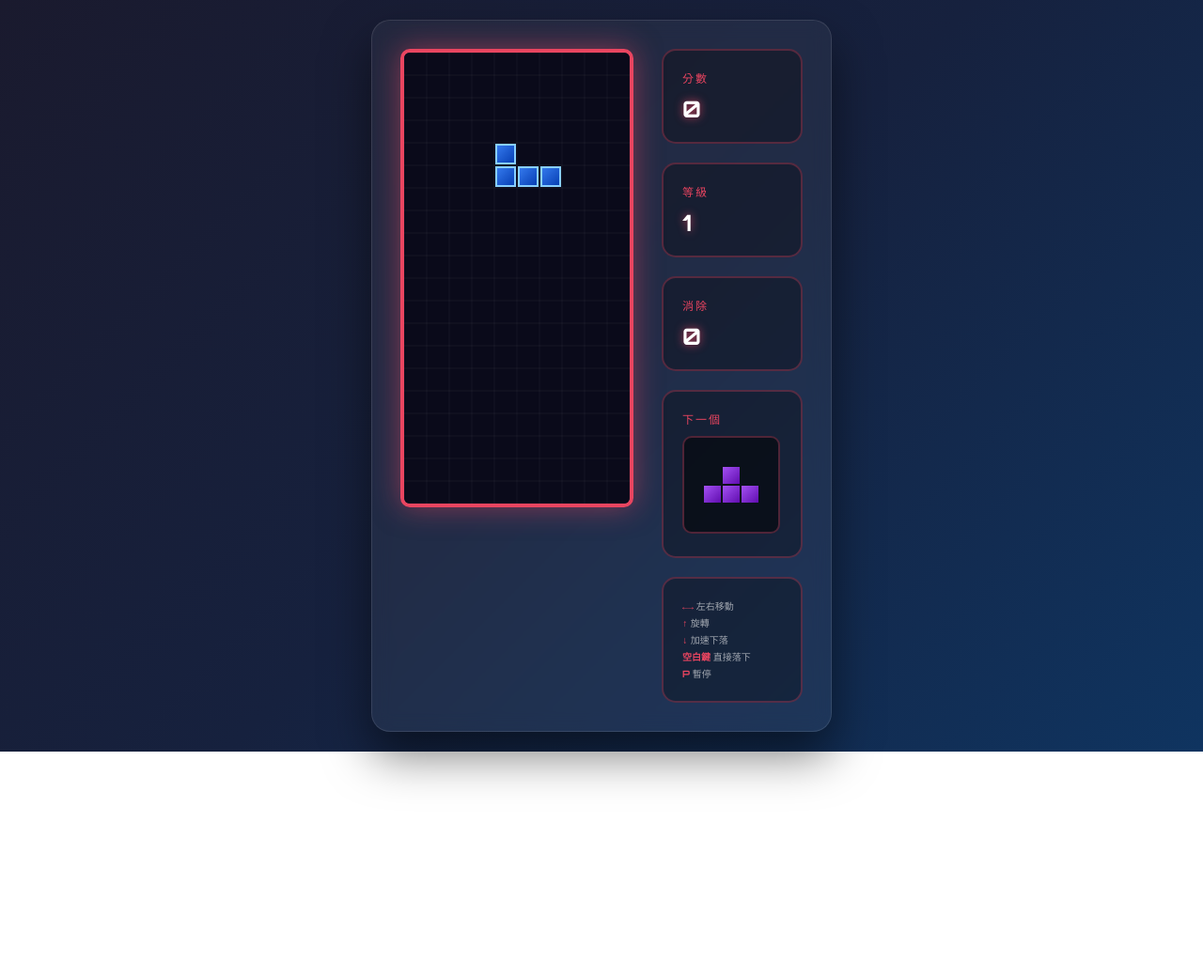
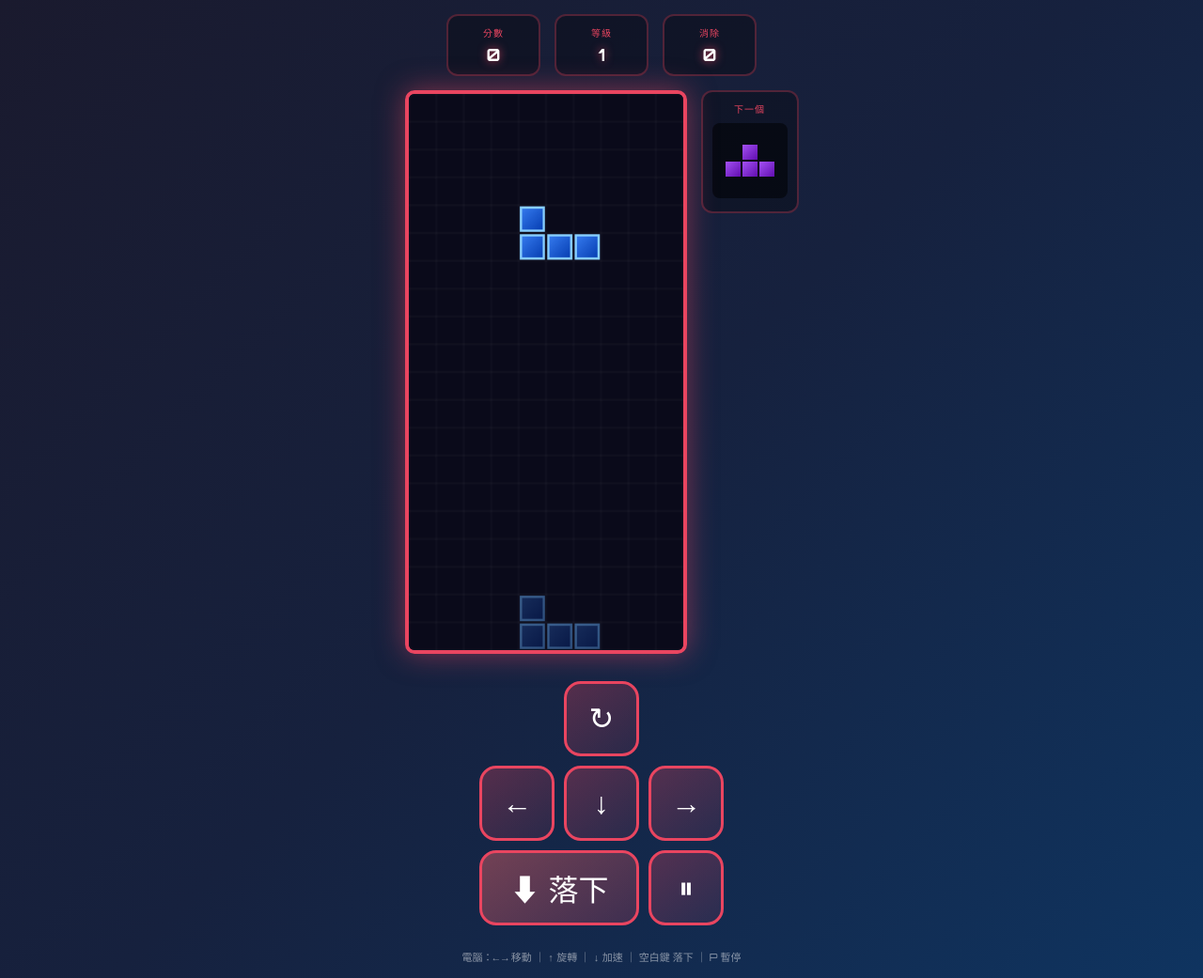
Before and after one commit to oohowba/tetris-game, a plain HTML site: page index.html in a window 1280 px wide. Shown: the whole page at 94% size. Before the commit the page ends 800 px from the top, so only its background shows below. Drawn offline with Linux system fonts and the light colour scheme.

Commit message:
📱 新增手機觸控控制，優化行動裝置體驗

```diff
--- a/index.html
+++ b/index.html
@@ -2,7 +2,7 @@
 <html lang="zh-TW">
 <head>
     <meta charset="UTF-8">
-    <meta name="viewport" content="width=device-width, initial-scale=1.0">
+    <meta name="viewport" content="width=device-width, initial-scale=1.0, maximum-scale=1.0, user-scalable=no">
     <title>俄羅斯方塊 | Tetris</title>
     <link rel="preconnect" href="https://fonts.googleapis.com">
     <link href="https://fonts.googleapis.com/css2?family=Orbitron:wght@400;700;900&display=swap" rel="stylesheet">
@@ -11,27 +11,67 @@
             margin: 0;
             padding: 0;
             box-sizing: border-box;
+            -webkit-tap-highlight-color: transparent;
         }
 
         body {
             background: linear-gradient(135deg, #1a1a2e 0%, #16213e 50%, #0f3460 100%);
             min-height: 100vh;
             display: flex;
+            flex-direction: column;
             justify-content: center;
             align-items: center;
             font-family: 'Orbitron', monospace;
             overflow: hidden;
+            touch-action: manipulation;
         }
 
-        .game-container {
+        .game-wrapper {
             display: flex;
-            gap: 30px;
-            padding: 30px;
-            background: rgba(255, 255, 255, 0.05);
-            border-radius: 20px;
-            backdrop-filter: blur(10px);
-            box-shadow: 0 25px 50px rgba(0, 0, 0, 0.5);
-            border: 1px solid rgba(255, 255, 255, 0.1);
+            flex-direction: column;
+            align-items: center;
+            gap: 15px;
+            padding: 15px;
+            width: 100%;
+            max-width: 500px;
+        }
+
+        .top-panel {
+            display: flex;
+            gap: 15px;
+            width: 100%;
+            justify-content: center;
+        }
+
+        .panel-box {
+            background: rgba(0, 0, 0, 0.3);
+            border-radius: 12px;
+            padding: 10px 20px;
+            border: 2px solid rgba(233, 69, 96, 0.3);
+            text-align: center;
+            flex: 1;
+            max-width: 100px;
+        }
+
+        .panel-title {
+            color: #e94560;
+            font-size: 10px;
+            text-transform: uppercase;
+            letter-spacing: 1px;
+            margin-bottom: 5px;
+        }
+
+        .panel-value {
+            color: #fff;
+            font-size: 18px;
+            font-weight: 700;
+            text-shadow: 0 0 10px rgba(233, 69, 96, 0.8);
+        }
+
+        .game-area {
+            display: flex;
+            gap: 15px;
+            align-items: flex-start;
         }
 
         .game-board {
@@ -45,50 +85,25 @@
                         inset 0 0 30px rgba(0, 0, 0, 0.5);
         }
 
-        .side-panel {
-            display: flex;
-            flex-direction: column;
-            gap: 20px;
-            min-width: 150px;
-        }
-
-        .panel-box {
+        .next-box {
             background: rgba(0, 0, 0, 0.3);
-            border-radius: 15px;
-            padding: 20px;
+            border-radius: 12px;
+            padding: 10px;
             border: 2px solid rgba(233, 69, 96, 0.3);
         }
 
-        .panel-title {
+        .next-title {
             color: #e94560;
-            font-size: 12px;
+            font-size: 10px;
             text-transform: uppercase;
-            letter-spacing: 2px;
-            margin-bottom: 10px;
-        }
-
-        .panel-value {
-            color: #fff;
-            font-size: 24px;
-            font-weight: 700;
-            text-shadow: 0 0 10px rgba(233, 69, 96, 0.8);
+            letter-spacing: 1px;
+            margin-bottom: 8px;
+            text-align: center;
         }
 
         #next-piece {
-            border: 2px solid rgba(233, 69, 96, 0.3);
-            border-radius: 10px;
+            border-radius: 8px;
             background: rgba(0, 0, 0, 0.3);
-        }
-
-        .controls {
-            color: rgba(255, 255, 255, 0.6);
-            font-size: 10px;
-            line-height: 1.8;
-        }
-
-        .controls span {
-            color: #e94560;
-            font-weight: 700;
         }
 
         .game-over-overlay {
@@ -97,13 +112,14 @@
             left: 0;
             width: 100%;
             height: 100%;
-            background: rgba(0, 0, 0, 0.85);
+            background: rgba(0, 0, 0, 0.9);
             display: none;
             justify-content: center;
             align-items: center;
             flex-direction: column;
             border-radius: 10px;
             gap: 20px;
+            z-index: 100;
         }
 
         .game-over-overlay.show {
@@ -112,10 +128,15 @@
 
         .game-over-text {
             color: #e94560;
-            font-size: 28px;
+            font-size: 24px;
             font-weight: 900;
             text-shadow: 0 0 20px rgba(233, 69, 96, 0.8);
             animation: pulse 1s infinite;
+        }
+
+        .final-score {
+            color: #fff;
+            font-size: 16px;
         }
 
         @keyframes pulse {
@@ -139,68 +160,126 @@
             box-shadow: 0 10px 30px rgba(233, 69, 96, 0.4);
         }
 
-        .restart-btn:hover {
+        .restart-btn:hover, .restart-btn:active {
             transform: translateY(-3px);
             box-shadow: 0 15px 40px rgba(233, 69, 96, 0.6);
         }
 
+        /* Mobile Controls */
         .mobile-controls {
-            display: none;
+            display: flex;
+            flex-direction: column;
             gap: 10px;
-            margin-top: 20px;
+            width: 100%;
+            max-width: 320px;
+            margin-top: 10px;
+        }
+
+        .control-row {
+            display: flex;
+            justify-content: center;
+            gap: 10px;
         }
 
         .mobile-btn {
-            width: 60px;
-            height: 60px;
-            background: rgba(233, 69, 96, 0.3);
-            border: 2px solid #e94560;
-            border-radius: 15px;
+            width: 70px;
+            height: 70px;
+            background: linear-gradient(145deg, rgba(233, 69, 96, 0.3), rgba(233, 69, 96, 0.1));
+            border: 3px solid #e94560;
+            border-radius: 18px;
             color: white;
-            font-size: 24px;
+            font-size: 28px;
             cursor: pointer;
-            transition: all 0.2s;
+            transition: all 0.1s;
+            display: flex;
+            justify-content: center;
+            align-items: center;
+            user-select: none;
+            -webkit-user-select: none;
         }
 
         .mobile-btn:active {
             background: #e94560;
             transform: scale(0.95);
+            box-shadow: 0 0 20px rgba(233, 69, 96, 0.8);
         }
 
-        @media (max-width: 600px) {
-            .game-container {
-                flex-direction: column;
-                align-items: center;
-                padding: 15px;
-                gap: 15px;
+        .mobile-btn.wide {
+            width: 150px;
         }
 
-            .side-panel {
-                flex-direction: row;
-                flex-wrap: wrap;
-                justify-content: center;
+        .mobile-btn.drop {
+            background: linear-gradient(145deg, rgba(255, 107, 107, 0.4), rgba(233, 69, 96, 0.2));
         }
 
-            .controls {
+        /* Desktop hint - hidden on mobile */
+        .desktop-hint {
             display: none;
+            color: rgba(255, 255, 255, 0.5);
+            font-size: 11px;
+            text-align: center;
+            margin-top: 10px;
+        }
+
+        @media (min-width: 768px) {
+            .game-wrapper {
+                max-width: 600px;
+            }
+
+            #tetris {
+                width: 300px;
+                height: 600px;
             }
 
             .mobile-controls {
+                max-width: 400px;
+            }
+
+            .mobile-btn {
+                width: 80px;
+                height: 80px;
+                font-size: 32px;
+            }
+
+            .mobile-btn.wide {
+                width: 170px;
+            }
+
+            .desktop-hint {
+                display: block;
+            }
+        }
+
+        /* Pause overlay */
+        .pause-overlay {
+            position: absolute;
+            top: 0;
+            left: 0;
+            width: 100%;
+            height: 100%;
+            background: rgba(0, 0, 0, 0.8);
+            display: none;
+            justify-content: center;
+            align-items: center;
+            border-radius: 10px;
+            z-index: 50;
+        }
+
+        .pause-overlay.show {
             display: flex;
         }
+
+        .pause-text {
+            color: #fff;
+            font-size: 28px;
+            font-weight: 700;
+            text-shadow: 0 0 20px rgba(255, 255, 255, 0.5);
         }
     </style>
 </head>
 <body>
-    <div class="game-container">
-        <div class="game-board">
-            <canvas id="tetris" width="240" height="480"></canvas>
-            <div class="game-over-overlay" id="game-over">
-                <div class="game-over-text">GAME OVER</div>
-                <button class="restart-btn" onclick="restartGame()">再玩一次</button>
-            </div>
-        </div>
-        <div class="side-panel">
+    <div class="game-wrapper">
+        <div class="top-panel">
             <div class="panel-box">
                 <div class="panel-title">分數</div>
                 <div class="panel-value" id="score">0</div>
@@ -213,25 +292,44 @@
                 <div class="panel-title">消除</div>
                 <div class="panel-value" id="lines">0</div>
             </div>
-            <div class="panel-box">
-                <div class="panel-title">下一個</div>
-                <canvas id="next-piece" width="100" height="100"></canvas>
         </div>
-            <div class="panel-box controls">
-                <span>←→</span> 左右移動<br>
-                <span>↑</span> 旋轉<br>
-                <span>↓</span> 加速下落<br>
-                <span>空白鍵</span> 直接落下<br>
-                <span>P</span> 暫停
+
+        <div class="game-area">
+            <div class="game-board">
+                <canvas id="tetris" width="240" height="480"></canvas>
+                <div class="game-over-overlay" id="game-over">
+                    <div class="game-over-text">GAME OVER</div>
+                    <div class="final-score">分數：<span id="final-score">0</span></div>
+                    <button class="restart-btn" ontouchstart="restartGame()" onclick="restartGame()">再玩一次</button>
+                </div>
+                <div class="pause-overlay" id="pause-overlay">
+                    <div class="pause-text">⏸️ 暫停</div>
                 </div>
             </div>
+            <div class="next-box">
+                <div class="next-title">下一個</div>
+                <canvas id="next-piece" width="80" height="80"></canvas>
             </div>
+        </div>
+
         <div class="mobile-controls">
-        <button class="mobile-btn" onclick="moveLeft()">←</button>
-        <button class="mobile-btn" onclick="rotate()">↻</button>
-        <button class="mobile-btn" onclick="moveDown()">↓</button>
-        <button class="mobile-btn" onclick="moveRight()">→</button>
-        <button class="mobile-btn" onclick="hardDrop()">⬇</button>
+            <div class="control-row">
+                <button class="mobile-btn" ontouchstart="handleTouch(event, 'rotate')" onclick="rotate()">↻</button>
+            </div>
+            <div class="control-row">
+                <button class="mobile-btn" ontouchstart="handleTouch(event, 'left')" onclick="moveLeft()">←</button>
+                <button class="mobile-btn" ontouchstart="handleTouch(event, 'down')" onclick="moveDown()">↓</button>
+                <button class="mobile-btn" ontouchstart="handleTouch(event, 'right')" onclick="moveRight()">→</button>
+            </div>
+            <div class="control-row">
+                <button class="mobile-btn wide drop" ontouchstart="handleTouch(event, 'drop')" onclick="hardDrop()">⬇ 落下</button>
+                <button class="mobile-btn" ontouchstart="handleTouch(event, 'pause')" onclick="togglePause()">⏸</button>
+            </div>
+        </div>
+
+        <div class="desktop-hint">
+            電腦：← → 移動 ｜ ↑ 旋轉 ｜ ↓ 加速 ｜ 空白鍵 落下 ｜ P 暫停
+        </div>
     </div>
 
     <script>
@@ -242,7 +340,7 @@
 
         const COLS = 10;
         const ROWS = 20;
-        const BLOCK_SIZE = 24;
+        const BLOCK_SIZE = canvas.width / COLS;
 
         const COLORS = [
             null,
@@ -276,6 +374,23 @@
         let paused = false;
         let dropInterval = 1000;
         let lastDrop = 0;
+
+        // Prevent scrolling on touch
+        document.body.addEventListener('touchmove', function(e) {
+            e.preventDefault();
+        }, { passive: false });
+
+        function handleTouch(e, action) {
+            e.preventDefault();
+            switch(action) {
+                case 'left': moveLeft(); break;
+                case 'right': moveRight(); break;
+                case 'down': moveDown(); break;
+                case 'rotate': rotate(); break;
+                case 'drop': hardDrop(); break;
+                case 'pause': togglePause(); break;
+            }
+        }
 
         function createBoard() {
             board = Array.from({ length: ROWS }, () => Array(COLS).fill(0));
@@ -341,6 +456,23 @@
                 }
             }
 
+            // Draw ghost piece
+            if (currentPiece && !gameOver && !paused) {
+                let ghostY = currentPos.y;
+                while (!collision(currentPiece, { x: currentPos.x, y: ghostY + 1 })) {
+                    ghostY++;
+                }
+                ctx.globalAlpha = 0.3;
+                for (let y = 0; y < currentPiece.length; y++) {
+                    for (let x = 0; x < currentPiece[y].length; x++) {
+                        if (currentPiece[y][x]) {
+                            drawBlock(ctx, currentPos.x + x, ghostY + y, COLORS[currentPiece[y][x]]);
+                        }
+                    }
+                }
+                ctx.globalAlpha = 1;
+            }
+
             // Draw current piece
             if (currentPiece) {
                 for (let y = 0; y < currentPiece.length; y++) {
@@ -358,7 +490,7 @@
             nextCtx.fillRect(0, 0, nextCanvas.width, nextCanvas.height);
 
             if (nextPiece) {
-                const size = 20;
+                const size = 18;
                 const offsetX = (nextCanvas.width - nextPiece[0].length * size) / 2;
                 const offsetY = (nextCanvas.height - nextPiece.length * size) / 2;
 
@@ -401,6 +533,7 @@
                         if (currentPos.y + y < 0) {
                             gameOver = true;
                             document.getElementById('game-over').classList.add('show');
+                            document.getElementById('final-score').textContent = score;
                             return;
                         }
                         board[currentPos.y + y][currentPos.x + x] = currentPiece[y][x];
@@ -449,6 +582,7 @@
             if (collision(currentPiece, currentPos)) {
                 gameOver = true;
                 document.getElementById('game-over').classList.add('show');
+                document.getElementById('final-score').textContent = score;
             }
         }
 
@@ -486,8 +620,17 @@
                 const rotated = rotatePiece(currentPiece);
                 const oldPiece = currentPiece;
                 currentPiece = rotated;
+
+                // Wall kick - try to fit the piece
                 if (collision(currentPiece, currentPos)) {
+                    currentPos.x++;
+                    if (collision(currentPiece, currentPos)) {
+                        currentPos.x -= 2;
+                        if (collision(currentPiece, currentPos)) {
+                            currentPos.x++;
                             currentPiece = oldPiece;
+                        }
+                    }
                 }
             }
         }
@@ -507,6 +650,13 @@
             }
         }
 
+        function togglePause() {
+            if (!gameOver) {
+                paused = !paused;
+                document.getElementById('pause-overlay').classList.toggle('show', paused);
+            }
+        }
+
         function restartGame() {
             createBoard();
             score = 0;
@@ -516,6 +666,7 @@
             gameOver = false;
             paused = false;
             document.getElementById('game-over').classList.remove('show');
+            document.getElementById('pause-overlay').classList.remove('show');
             updateUI();
             spawnPiece();
         }
@@ -526,7 +677,7 @@
             else if (e.key === 'ArrowDown') moveDown();
             else if (e.key === 'ArrowUp') rotate();
             else if (e.key === ' ') { e.preventDefault(); hardDrop(); }
-            else if (e.key === 'p' || e.key === 'P') paused = !paused;
+            else if (e.key === 'p' || e.key === 'P') togglePause();
         });
 
         function gameLoop(timestamp) {
```
Lines whose indentation alone changed are shown as unchanged.
